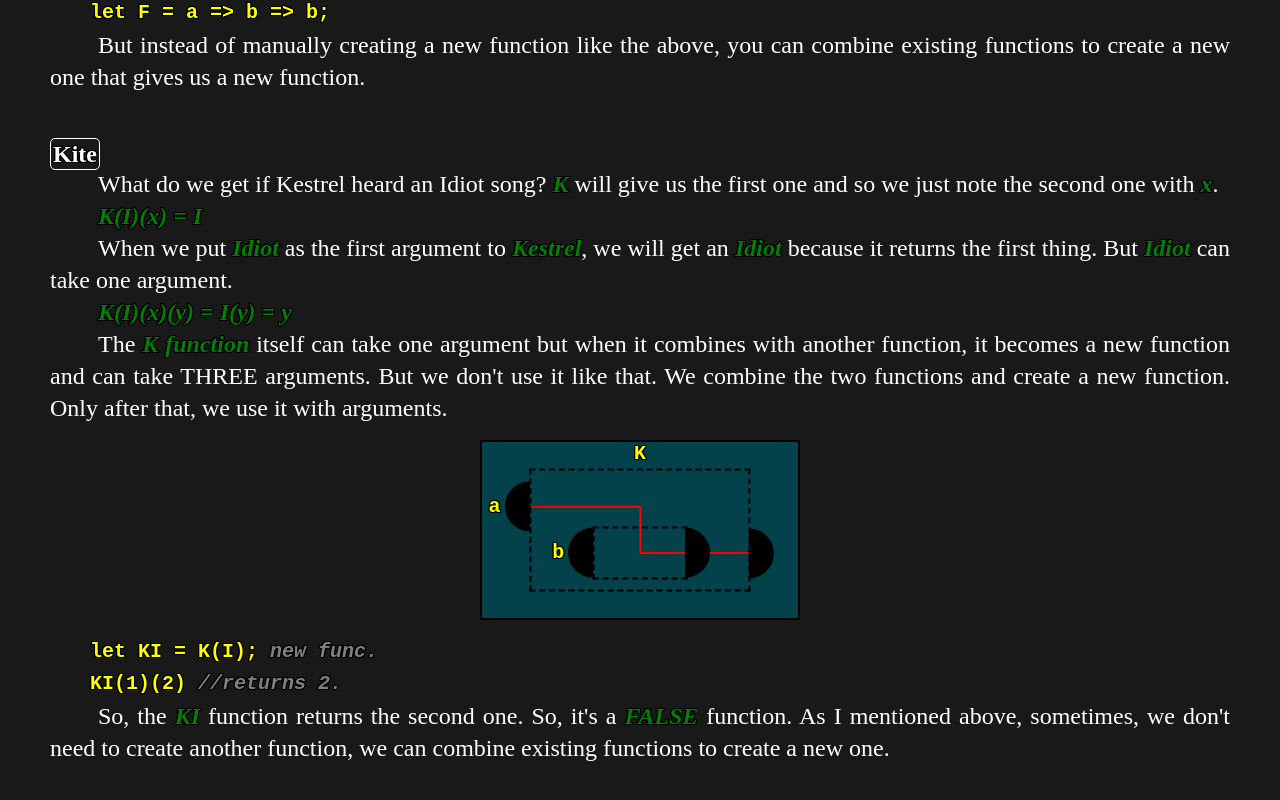
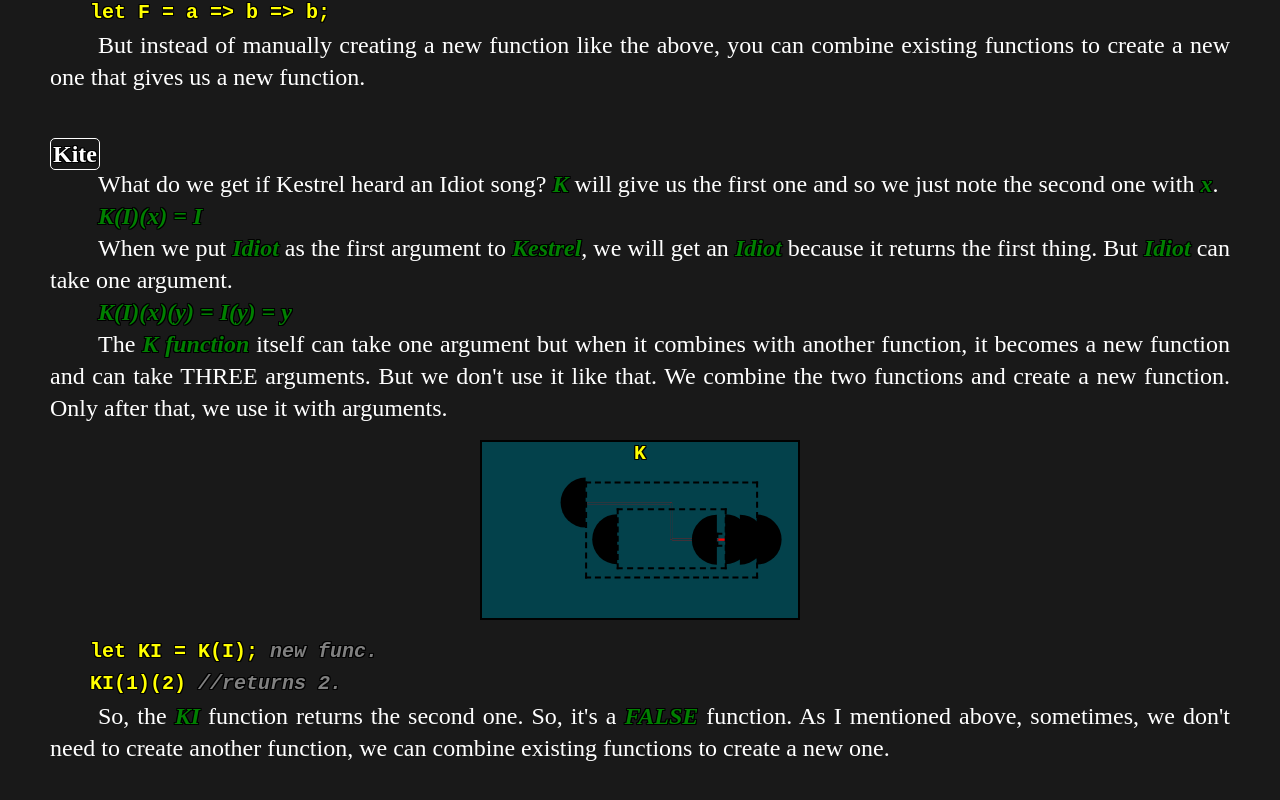
Before and after one commit to AyeChanAungThwin/lambda-calculus-with-js, a plain HTML site: page index.html in a window 1280 px wide. Shown: the part 2702-3502 px from the top of the page. Drawn offline with Linux system fonts and the light colour scheme.

Commit message:
hidden done

```diff
--- a/css/style.css
+++ b/css/style.css
@@ -210,12 +210,16 @@ p {
 }
 
 .screen {
+    --screen-color: #03414b;
+
     position: relative;
 
     width: 320px;
     height: 180px;
     border: 2px solid black;
-    background: #03414b;
+    background: var(--screen-color);
+
+    overflow: hidden;
 }
 
 .screen .bird-name {
@@ -281,6 +285,13 @@ p {
     --left-pipe-length: 50;
     --mid-pipe-length: calc(var(--bird-throat) - var(--bird-ear));
     --right-pipe-length: calc(100 - var(--left-pipe-length));
+
+    --hide-left-pipe: 0;
+    --hide-mid-pipe: 0;
+    --hide-right-pipe: 0;
+
+    --hide-pipes-color: var(--screen-color);
+
     --color-pipe: red;
 }
 
@@ -293,6 +304,16 @@ p {
     transform: translateY(calc(var(--bird-ear) * -1%));
 
     background: var(--color-pipe);
+}
+
+.left-pipe::after {
+    content:'';
+    position: absolute;
+
+    width: calc(var(--hide-left-pipe) * 1%);
+    height: 100%;
+
+    background: var(--hide-pipes-color);
 }
 
 .mid-pipe {
@@ -308,6 +329,16 @@ p {
     background: var(--color-pipe);
 }
 
+.mid-pipe::after {
+    content:'';
+    position: absolute;
+
+    width: 100%;
+    height: calc(var(--hide-mid-pipe) * 1%);
+
+    background: var(--hide-pipes-color);
+}
+
 .right-pipe {
     position: absolute;
     width: calc(var(--right-pipe-length) * 1%);
@@ -319,6 +350,16 @@ p {
     transform: translateY(calc(var(--bird-throat) * -1%));
 
     background: var(--color-pipe);
+}
+
+.right-pipe::after {
+    content:'';
+    position: absolute;
+
+    width: calc(var(--hide-right-pipe) * 1%);
+    height: 100%;
+
+    background: var(--hide-pipes-color);
 }
 
 .input {
@@ -338,6 +379,8 @@ p {
 }
 
 .sample {
+    --bird-LR: 47;
+
     --bird-size: 35;
     --bird-ear: 50;
     --bird-throat: 50;
@@ -348,7 +391,7 @@ p {
 }
 
 .sample-input-2 {
-    --from-left: 155;
+    --from-left: 160;
 }
 
 .idiot {
@@ -383,3 +426,31 @@ p {
 .kestrel-b .pipe {
     visibility: hidden;
 }
+
+.kestrel1-a {
+    --bird-LR: 60;
+
+    --bird-size: 55;
+    --bird-ear: 20;
+    --bird-throat: 60;
+}
+
+.kestrel1-a-input {
+    --from-top: -30;
+    --from-left: -40;
+}
+
+.kestrel1-b {
+    --bird-LR: 60;
+
+    --bird-TB: 55;
+    --bird-size: 35;
+}
+
+.kestrel1-b .pipe {
+    visibility: hidden;
+}
+
+.idiot1 {
+    --bird-size: 15;
+}
--- a/index.html
+++ b/index.html
@@ -183,23 +183,29 @@
             the two functions and create a new function. Only after that, we use it with arguments.</p>
         <div class="animation-container">
             <div class="screen">
-                <div class="bird-name kestrel code">K</div>
-                <div class="bird kestrel-a">
+                <div class="bird-name kestrel1 code">K</div>
+                <div class="bird kestrel1-a">
                     <div class="pipe">
                         <div class="left-pipe"></div>
                         <div class="mid-pipe"></div>
                         <div class="right-pipe"></div>
                     </div>
-                    <h3 class="input kestrel-a-input code">a</h3>
+                    <div class="bird idiot1 input kestrel1-a-input">
+                        <div class="pipe">
+                            <div class="left-pipe"></div>
+                            <div class="mid-pipe"></div>
+                            <div class="right-pipe"></div>
+                        </div>
+                    </div>
                 </div>
 
-                <div class="bird kestrel-b">
+                <div class="bird kestrel1-b">
                     <div class="pipe">
                         <div class="left-pipe"></div>
                         <div class="mid-pipe"></div>
                         <div class="right-pipe"></div>
                     </div>
-                    <h3 class="input kestrel-b-input code">b</h3>
+                    <!-- <h3 class="input kestrel1-b-input code">b</h3> -->
                 </div>
             </div>
         </div>
--- a/js/index.js
+++ b/js/index.js
@@ -29,16 +29,25 @@ function startAnimation() {
     setInterval(function() {
         kestrel.getBird()
     }, 20);
+
+    let kite = new Bird('kestrel1-a');
+    setInterval(function() {
+        kite.getBird()
+    }, 20);
 }
 
 function Bird(birdName) {
-    this.areInitialized = true;
+    this.hideLeftPipe = 0;
+    this.hideMidPipe = 0;
+    this.hideRightPipe = 0;
+
+    this.areInitialized = false;
     this.startDelayAnimation = 0;
     this.stopDelayAnimation = 0;
     this.initL2R = 0;
     this.initT2B = 0;
-    this.L2R = this.initL2R;
-    this.T2B = this.initL2R;
+    this.L2R = 0;
+    this.T2B = 0;
     this.pauseL2R = false;
     this.pauseT2B = true;
 
@@ -49,6 +58,10 @@ function Bird(birdName) {
         this.T2B = this.initT2B;
         this.pauseL2R = false;
         this.pauseT2B = true;
+
+        this.hideLeftPipe = 0;
+        this.hideMidPipe = 0;
+        this.hideRightPipe = 0;
     };
 
     this.getBird = function() {
@@ -60,12 +73,16 @@ function Bird(birdName) {
         let input = getHtmlTag(`.${birdName}-input`);
 
         //use as const
-        if (this.areInitialized) {
+        if (!this.areInitialized) {
             this.initL2R = +(getPropertyValue(input, '--from-left'));
             this.initT2B = +(getPropertyValue(input, '--from-top'));
             this.L2R = this.initL2R;
             this.T2B = this.initT2B;
-            this.areInitialized = false;
+            this.areInitialized = true;
+
+            // this.hideLeftPipe = +(getPropertyValue(pipe, '--hide-left-pipe'));
+            // this.hideMidPipe = +(getPropertyValue(pipe, '--hide-mid-pipe'));
+            // this.hideRightPipe = +(getPropertyValue(pipe, '--hide-right-pipe'));
         }
 
         //lengths
@@ -80,11 +97,30 @@ function Bird(birdName) {
         //set values
         setPropertyValue(input, '--from-left', this.L2R);
         setPropertyValue(input, '--from-top', this.T2B);
+        setPropertyValue(pipe, '--hide-left-pipe', this.hideLeftPipe);
+        setPropertyValue(pipe, '--hide-mid-pipe', this.hideMidPipe);
+        setPropertyValue(pipe, '--hide-right-pipe', this.hideRightPipe);
 
         //start animation
         this.startDelayAnimation++;
         if (this.startDelayAnimation >= 20 && !this.pauseL2R) this.L2R += 2;
         if (!this.pauseT2B) this.T2B += 2;
+
+        //hide left pipe
+        if (this.L2R>=this.initL2R&&this.L2R<=midPoint+1) {
+            this.hideLeftPipe = this.L2R*2;
+        }
+
+        //100/40 * ?
+        if (this.T2B>=this.initT2B&&this.T2B<=differenceBetweenThroat2Ear) {
+            let startPoint = this.T2B-(this.initT2B);
+            this.hideMidPipe = startPoint*(100/differenceBetweenThroat2Ear);
+        }
+
+        //hide right pipe
+        if (this.L2R>=midPoint&&this.L2R<=102) {
+            this.hideRightPipe = (this.L2R-midPoint-1)*2;
+        }
 
         if (this.L2R >= midPoint) {
             this.pauseL2R = !!differenceBetweenThroat2Ear;
@@ -98,13 +134,13 @@ function Bird(birdName) {
         }
 
         if (this.L2R >= endPoint) {
-            hide(pipe);
+            // hide(pipe);
             this.pauseL2R = true;
             this.stopDelayAnimation++;
         }
         if (this.stopDelayAnimation >= 20) {
             this.resetBird();
-            unhide(pipe);
+            // unhide(pipe);
         }
     };
 }
```
